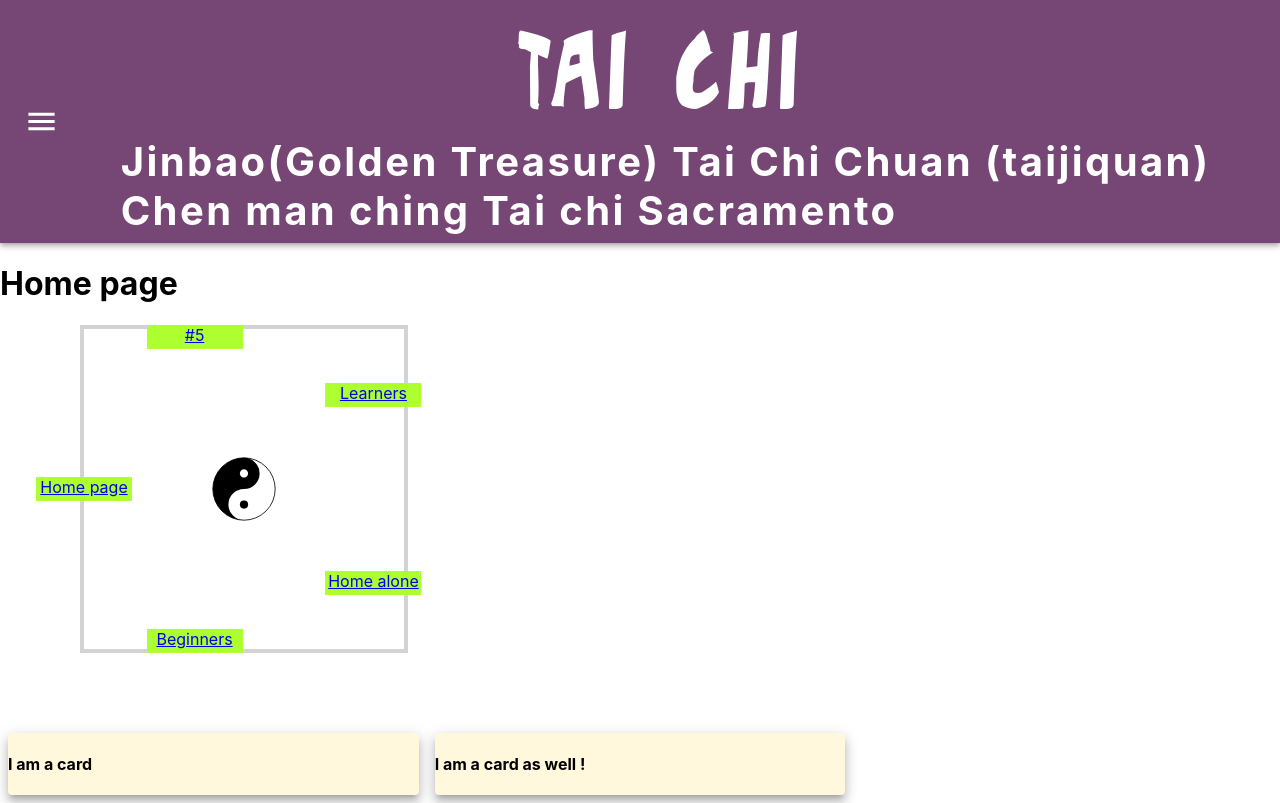
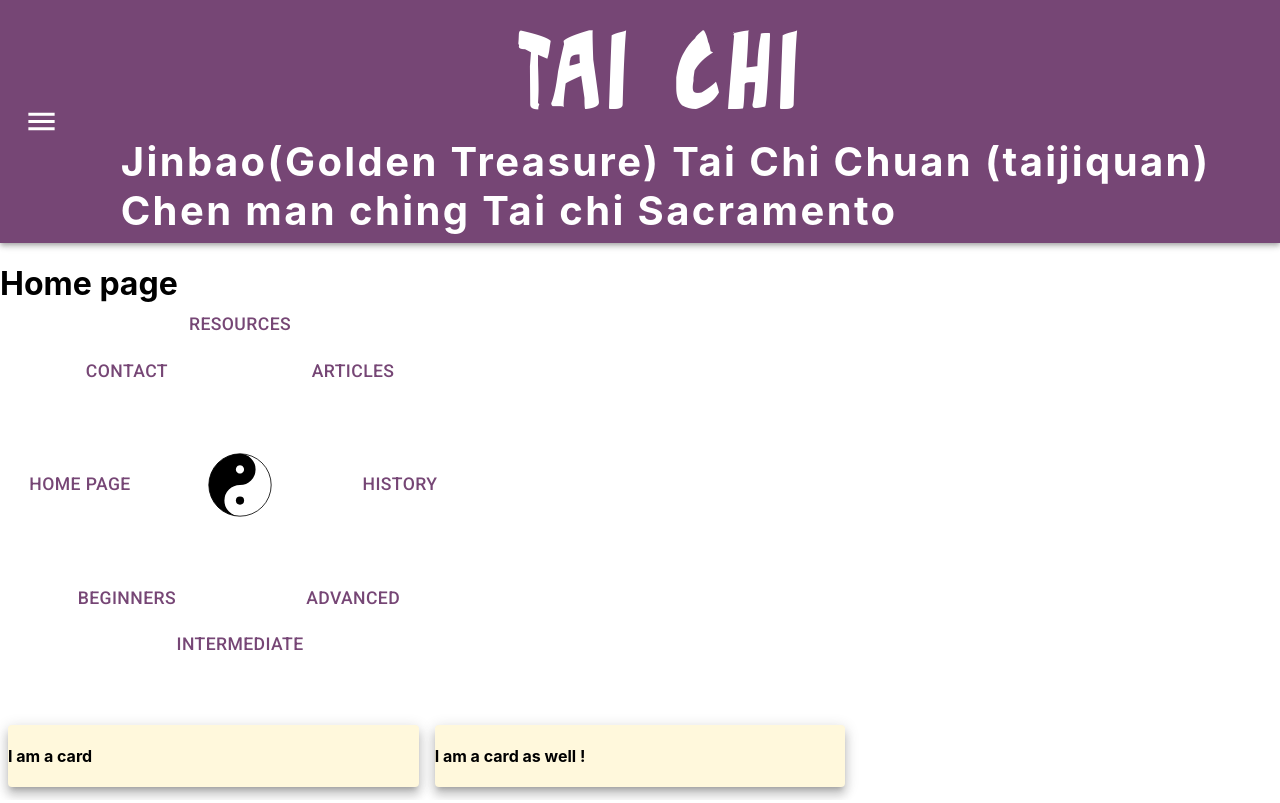
Before and after one commit to johnlobster/tcc-cmcsacramento, a React (Create React App) app: page / in a window 1280 px wide. Built offline with nearby package versions, Linux system fonts and the light colour scheme.

Commit message:
added MyLink component

```diff
--- a/src/components/CircleMenu/CircleMenu.tsx
+++ b/src/components/CircleMenu/CircleMenu.tsx
@@ -1,48 +1,59 @@
 import React from 'react';
-import { Link } from 'react-router-dom';
+// import { Link } from 'react-router-dom';
 
-import { Box, Theme } from '@material-ui/core';
+import { Box, Theme, Button } from '@material-ui/core';
 import { makeStyles, createStyles } from '@material-ui/core/styles';
-import {
-  palette,
-  PaletteProps,
-  spacing,
-  SpacingProps,
-  typography,
-  TypographyProps,
-} from '@material-ui/system';
 
+// would be really cool to make this responsive ....
+// ToDo how about using em instead of rem and change the font-size in the parent
+// ToDo should allow responsive sizes
+
+// ToDo a11y - this is a menu, needs to be described as a menu
+
+import MyLink from "../../components/MyLink/MyLink";
 import { data as pageData}  from "../../data/page-info"
 import Taijitu from "../../images/Taijitu.svg";
+
+// Making this component generic would require
+// - pageData as a prop
+// - passing some styling in
+// - box size and radial distance as props
+// - center image as a prop
+
+// sets up sizing for the menu items. Each item is in a box boxWidth by boxHeight
+// and size rem from the center
+const size:number = 10; // will be in rem
+const boxWidth: number = 8;
+const boxHeight: number = 4;
+
+// note that position: absolute doesn't work if the parent is static. So have
+// to create a position:relative box with zero offset
 
 const topBoxStyles = makeStyles((theme: Theme) =>
   createStyles({
     root: {
-      width: '20rem',
+      width: `${2*size}rem`,
       maxWidth: '30rem',
-      height: '20rem',
+      height: `${2*size}rem`,
       maxHeight: '30rem',
       marginLeft: '5rem',
       marginBottom: '5rem',
 
       position: 'relative',
-
-      color: 'darkgreen',
-      borderStyle: "solid",
-      borderWidth: 4,
-      borderColor: 'lightgrey'
     }
   })
 )
 
-const linkBoxStyles = makeStyles((theme: Theme) =>
+const linkButtonStyles = makeStyles((theme: Theme) =>
   createStyles({
     root: {
       position: 'absolute',
-      width: '6rem',
-      height: '1.5rem',
-      backgroundColor: 'greenyellow',
-      textAlign: 'center'
+      width: `${boxWidth}rem`,
+      height: `${boxHeight}rem`,
+      '&:hover': {
+        boxShadow: theme.shadows[6]
+      }
+
     }
   })
 )
@@ -63,10 +74,10 @@ const xy =  (() => {
   let output: any[] = [];
   pageData.forEach((value, index) => {
     const print = {
-      top: (9.25 + (10 * Math.sin(index * arc))).toString() + 'rem',
-      right: (7 + (10 * Math.cos(index * arc))).toString() + 'rem'
+      top: ((size-(boxHeight/2)) + (size * Math.sin(index * arc))).toString() + 'rem',
+      right: ((size - (boxWidth / 2)) + (size * Math.cos(index * arc))).toString() + 'rem'
     }
-    console.log(`${index} top: ${print.top} right: ${print.right}`);
+    // console.log(`${index} top: ${print.top} right: ${print.right}`);
     output.push(print);
   });
   return output;
@@ -75,7 +86,7 @@ const xy =  (() => {
 
 const CircleMenu: React.FunctionComponent = (props) => {
   const topBoxClasses = topBoxStyles();
-  const linkBoxClasses = linkBoxStyles();
+  const linkButtonClasses = linkButtonStyles();
   const tjtClasses= tjtStyles();
   return (
     <div>
@@ -84,11 +95,12 @@ const CircleMenu: React.FunctionComponent = (props) => {
 
           {pageData.map((item, index) => {
             return (
-              <span className={linkBoxClasses.root}
+              <Button color="primary" className={linkButtonClasses.root}
                 style={{ top: xy[index].top, right: xy[index].right }}
                 key={`${item.name}${index}`}>
-                <Link to={item.name}>{item.menu}</Link>
-              </span>
+                <MyLink to={item.name}>{item.menu}</MyLink>
+              </Button>
+
             )
             })
           }
--- /dev/null
+++ b/src/components/MyLink/MyLink.tsx
@@ -0,0 +1,37 @@
+import React from 'react';
+import { Link } from 'react-router-dom';
+
+import { makeStyles, createStyles } from '@material-ui/core/styles';
+import { Theme } from '@material-ui/core';
+
+const linkStyles = makeStyles((theme: Theme) =>
+  createStyles({
+    root: {
+      textDecoration: 'none',
+      fontSize: '1.1rem',
+      color: 'inherit',
+      '&:visited': {
+        color: 'green'
+      }
+    }
+  })
+)
+
+interface LinkMoreProps {
+  to: string,
+  color?: number,
+  className?: string
+}
+const MyLink: React.FunctionComponent<LinkMoreProps> = (props) => {
+  const linkClasses = linkStyles();
+
+  return(
+    <span className={props.className}>
+      <Link to={props.to} className={linkClasses.root}>
+        {props.children}
+      </Link>
+    </span>
+  );
+}
+
+export default MyLink;
--- a/src/components/Tcc404/Tcc404.tsx
+++ b/src/components/Tcc404/Tcc404.tsx
@@ -1,16 +1,67 @@
 import React from 'react';
 
+import { Box, Button,Theme } from '@material-ui/core';
+import { makeStyles, createStyles } from '@material-ui/core/styles';
+import { spacing } from '@material-ui/system';
+
+import MyLink from "../../components/MyLink/MyLink";
 import dog from "../../images/doggy.jpg";
 
+const myStyles = makeStyles((theme: Theme) =>
+  createStyles({
+    title: {
+      textDecoration: 'none',
+      color: theme.palette.primary.main
+    },
+    pageBox: {
+      [theme.breakpoints.down('sm')]: {
+        width: '100%',
+      },
+      [theme.breakpoints.between('sm', 'lg')]: {
+        width: '75%'
+      },
+      [theme.breakpoints.up('lg')]: {
+        width: '65%',
+      },
+      maxWidth: "1000px"
+    },
+    doggy: {
+      maxWidth: "800px"
+    },
+    button: {
+      color: theme.palette.secondary.contrastText,
+      '&:hover': {
+        boxShadow: theme.shadows[12]
+      }
+    },
+  })
+)
+
 const Tcc404:React.FunctionComponent = (props) => {
+  const myClasses = myStyles();
+
   return(
-    <div>
-      <h1>
-        Whoops, that was a 404 !
-      </h1>
-      <img src={dog}
-        alt="A meditating dog, just what you need for a 404" />
-    </div>
+    <Box mx="auto" display="flex" justifyContent="center"
+      flexDirection="column" className={myClasses.pageBox}>
+      <Box mx="auto" px={2}>
+        <h1 className={myClasses.title}>
+          Whoops, that was a 404 ! That page doesn't exist
+        </h1>
+      </Box>
+
+      <Box p={2} mx="auto">
+        <Button variant="contained" color="secondary" className={myClasses.button}>
+          <MyLink to="/Home" >
+            Take me back to the home page
+          </MyLink>
+        </Button>
+      </Box>
+
+      <Box px={2} mx="auto">
+        <img src={dog} className={myClasses.doggy}
+          alt="A meditating dog, just what you need for a 404" />
+      </Box>
+    </Box>
   );
 }
 
--- a/src/data/page-info.ts
+++ b/src/data/page-info.ts
@@ -21,17 +21,32 @@ export const data:pageData = [
   },
   {
     name: "Intermediate",
-    menu: "Home alone",
+    menu: "Intermediate",
     title: "Chen man ching Sacramento"
   },
   {
     name: "Advanced",
-    menu: "Learners",
+    menu: "Advanced",
     title: "Chen man ching Sacramento for beginners"
   },
   {
+    name: "History",
+    menu: "History",
+    title: "Chen man ching Sacramento"
+  },
+  {
+    name: "Articles",
+    menu: "Articles",
+    title: "Chen man ching Sacramento"
+  },
+  {
+    name: "Resources",
+    menu: "Resources",
+    title: "Chen man ching Sacramento"
+  },
+  {
     name: "Contact",
-    menu: "#5",
+    menu: "Contact",
     title: "Chen man ching Sacramento"
   }
 
--- a/src/global/theme.ts
+++ b/src/global/theme.ts
@@ -10,7 +10,7 @@ const myTheme:Theme = createMuiTheme({
     },
     secondary: {
       main: 'rgba(34, 33, 153, 0.8)',
-      // contrastText: '#ffcc00',
+      contrastText: '#FFFFFF',
     },
     text: {
       primary: 'rgb(245, 245, 226)',
```
